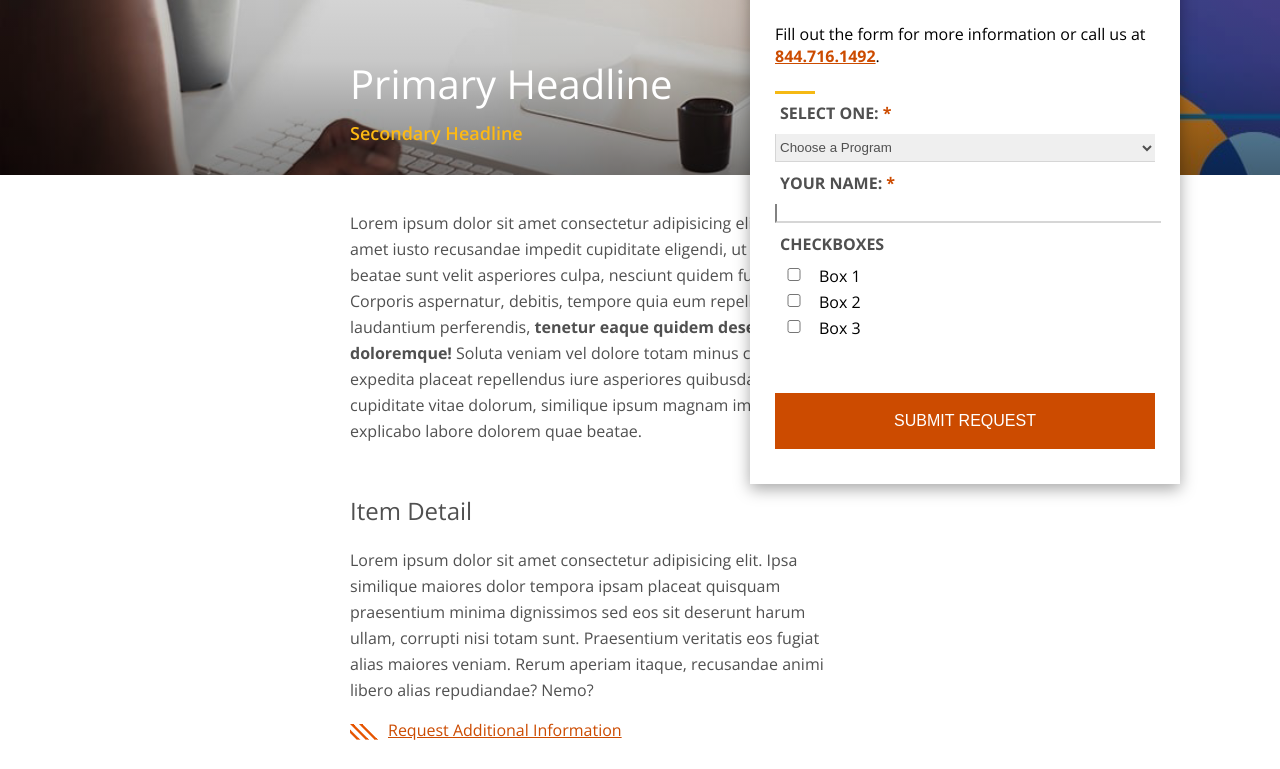
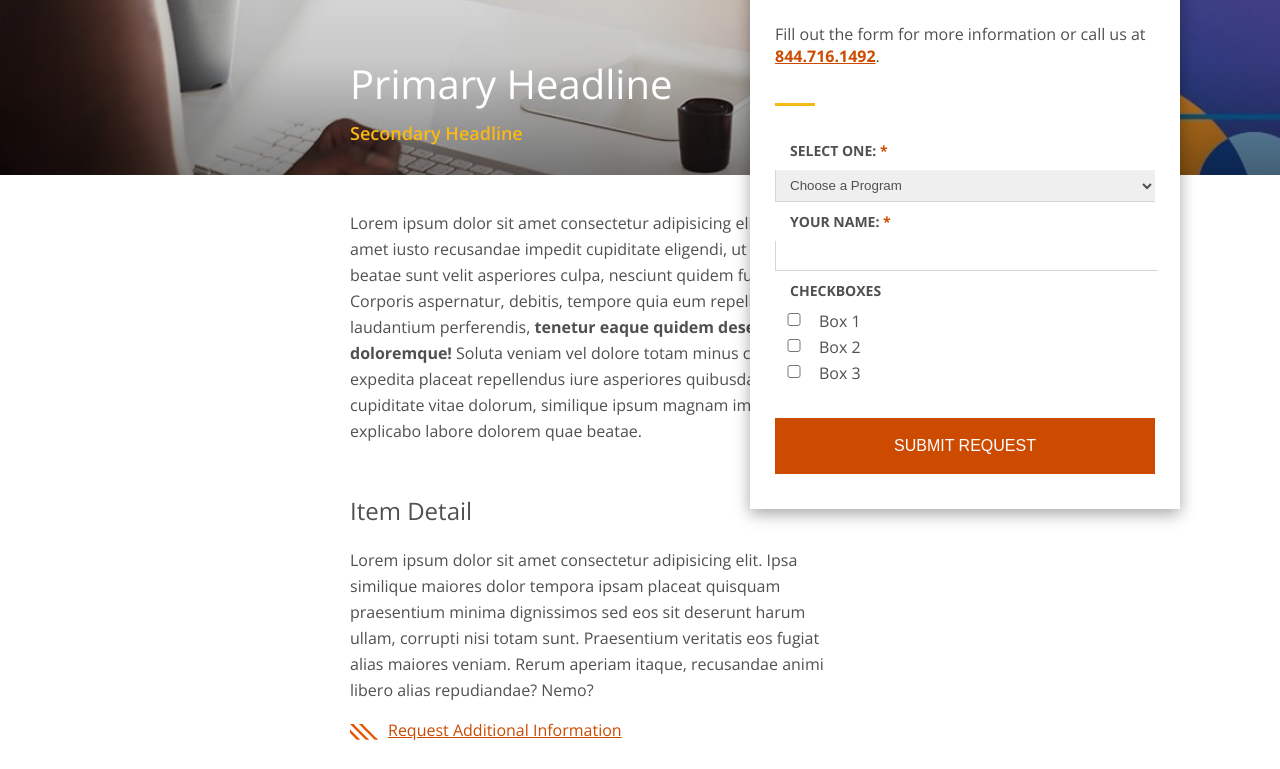
Before and after one commit to alanacalvo/full-sail-assessment, a plain HTML site: page index.html in a window 1280 px wide. Shown: the part 341-1110 px from the top of the page. Drawn offline with nearby package versions, Linux system fonts and the light colour scheme.

Commit message:
final revisions. assessment completed.

```diff
--- a/resources/css/index.css
+++ b/resources/css/index.css
@@ -8,30 +8,31 @@ header {
   display: flex;
   justify-content: space-between;
   height: 46px;
+
   @media (max-width: 390px) {
     width: 100%;
   }
 }
 
 .logo {
-  background: url('/resources/images/Logo.png');
+  background: url("/resources/images/Logo.png");
   background-repeat: no-repeat;
   width: 100%;
   margin: 10px 0 10px 350px;
 
   @media (max-width: 390px) {
-    background: url('/resources/images/Logo.png');
+    background: url("/resources/images/Logo.png");
     background-repeat: no-repeat;
     width: 60%;
     margin: 10px 0 10px 10px;
-
   }
 }
 
 .info-block {
   display: none;
+
   @media (max-width: 390px) {
-    background-color: #FDB913;
+    background-color: #fdb913;
     height: 46px;
     width: 46px;
     display: flex;
@@ -46,10 +47,11 @@ header {
 
 .background-img {
   position: relative;
-  background: url('/resources/images/header-desktop.png');
+  background: url("/resources/images/header-desktop.png");
   height: 470px;
+
   @media (max-width: 390px) {
-  background: url('/resources/images/header-mobile.png');
+    background: url("/resources/images/header-mobile.png");
     height: 220px;
   }
 }
@@ -58,6 +60,7 @@ header {
   position: absolute;
   bottom: 0;
   margin-left: 350px;
+
   @media (max-width: 390px) {
     background-color: black;
     width: 100%;
@@ -67,23 +70,27 @@ header {
     line-height: 10px;
     margin-left: 0;
   }
+
   h1 {
     font-size: 40px;
     color: white;
     font-weight: 100;
     margin-bottom: 0;
+
     @media (max-width: 390px) {
       font-size: 24px;
       margin-bottom: 20px;
       margin-top: 25px;
     }
   }
+
   h3 {
     font-weight: 600;
     font-size: 18px;
-      color: #FDB913;
+    color: #fdb913;
     margin-top: 10px;
     margin-bottom: 30px;
+
     @media (max-width: 390px) {
       color: white;
       font-size: 14px;
@@ -91,41 +98,40 @@ header {
       margin-top: 0;
     }
   }
-
 }
 
 .copy {
   margin: 35px 15px 30px 350px;
   max-width: 500px;
+
   @media (max-width: 390px) {
     margin: 35px 15px 30px 15px;
   }
+
   p {
     line-height: 26px;
     color: #505050;
     letter-spacing: 0;
-
   }
 }
 
 .details {
-  margin: 35px 15px 30px 350px;
+  margin: 35px 15px 75px 350px;
   max-width: 500px;
-  margin-bottom: 75px;
+  padding-bottom: 25px;
+
   @media (max-width: 390px) {
-
     margin: 15px;
-    background-color: #F1F1F0;
+    background-color: #f1f1f0;
     width: 360px;
-    height: 359px;
   }
 
   h1 {
     color: #505050;
     font-weight: 100;
     padding-top: 15px;
+
     @media (max-width: 390px) {
-
       margin: 15px;
     }
   }
@@ -133,17 +139,18 @@ header {
     line-height: 26px;
     color: #505050;
     letter-spacing: 0;
+
     @media (max-width: 390px) {
-
-      margin: 15px
+      margin: 15px;
     }
   }
+
   a {
-    color: #CC4B00;
+    color: #cc4b00;
     @media (max-width: 390px) {
-
       margin: 35px 15px;
     }
+
     img {
       margin-right: 10px;
       margin-bottom: -4px;
@@ -153,10 +160,12 @@ header {
 
 hr {
   display: none;
+
   @media (max-width: 390px) {
-    display:block;
+    margin-top: 40px;
+    display: block;
     width: 90%;
-    background-color:#F1F1F0;
+    background-color: #f1f1f0;
   }
 }
 
@@ -165,119 +174,139 @@ hr {
   right: 100px;
   top: 200px;
   width: 380px;
-    height: 575px;
   background-color: #ffffff;
   padding: 25px;
   box-shadow: rgba(0, 0, 0, 0.35) 0px 5px 15px;
+  color: #505050;
+
   h1 {
     font-weight: 100;
     width: 186px;
     font-size: 32px;
   }
+
   .number {
-      color:#CC4B00;
+    color: #cc4b00;
     text-decoration: underline;
     font-weight: bold;
   }
+
   @media (max-width: 390px) {
     box-shadow: unset;
     margin: 35px;
     height: 517px;
     position: unset;
     padding: unset;
+    padding-bottom: 25px;
     width: unset;
   }
+}
 
-}
 form {
   display: flex;
   flex-direction: column;
   align-items: flex-start;
 
-
   hr {
     display: block;
     width: 40px;
     margin-left: 0;
-      background-color: #F5B914;
+    background-color: #f5b914;
     height: 3px;
     border: none;
+    margin: 20px 0 35px 0;
+
+    @media (max-width: 390px) {
+      margin: 20px 0 30px 0;
     }
+  }
+
   label {
     font-weight: bold;
     color: #505050;
     margin-bottom: 10px;
-      padding-left: 5px;
+    padding-left: 15px;
+    font-size: 14px;
+
     span {
-        color:#CC4B00;
+      color: #cc4b00;
     }
   }
+
   select {
     width: 100%;
-      height: 28px;
     color: #505050;
-
-      border-color: #D6D6D6;
-      /* color: #F5B914; */
+    border-color: #d6d6d6;
     margin-bottom: 10px;
     border-right: none;
     border-top: none;
-    }
+    padding: 7px 10px;
   }
 
   input {
     margin-bottom: 10px;
-    width: 100%;
-    border-color: #D6D6D6;
+    width: calc(100% - 30px);
+    border-color: #d6d6d6;
+    border-left: 1px solid #d6d6d6;
+    border-bottom: 1px solid #d6d6d6;
     border-right: none;
     border-top: none;
+    outline: none;
+    padding: 7px 16px;
   }
-
 
   .checkboxes {
     display: flex;
     align-items: flex-start;
     width: 100%;
     flex-direction: column;
-  margin-bottom: 50px;
+    margin-bottom: 30px;
   }
+
   .box {
     display: flex;
     width: 100%;
+
     input {
       margin-right: 10px;
       width: 30px;
     }
+
+    input:checked {
+      background-color: #f5b914;
     }
+  }
+
   .submit {
-  background-color: #CC4B00;
+    background-color: #cc4b00;
     height: 56px;
     width: 100%;
     border: none;
     color: #ffffff;
     font-size: 16px;
   }
+}
+
 footer {
-height: 480px;
-
   width: 100%;
+  height: 475px;
   background-color: #505050;
   display: flex;
   justify-content: flex-start;
   align-items: center;
   flex-direction: column;
+
   @media (max-width: 390px) {
     height: 665px;
+  }
 
-}
   hr {
     display: block;
     width: 95%;
-    border: .5px solid #626262;
+    border: 0.5px solid #626262;
+  }
 }
 
-
-}
 .footer-images {
   display: flex;
   justify-content: center;
@@ -286,19 +315,17 @@ flex-direction: column;
   padding-bottom: 10px;
 
   .footer-logo {
-
     margin-top: 40px;
 
     @media (max-width: 390px) {
-
       width: 70%;
     }
+  }
 
-  }
   .dream {
     margin-top: 20px;
+
     @media (max-width: 390px) {
-
       width: 100%;
     }
   }
@@ -306,23 +333,25 @@ flex-direction: column;
 
 .footer-copy {
   text-align: center;
-  margin: 20px 20px;
+  margin: 10px 20px;
   display: flex;
   justify-content: space-evenly;
   flex-direction: column;
   line-height: 20px;
+
   p {
     font-size: 12px;
     color: #ffffff;
     margin-bottom: 0;
   }
 }
+
 .copyright {
   font-size: 11px;
   text-align: center;
   height: 70px;
   width: 100%;
-  color: #D6D6D6;
+  color: #d6d6d6;
   background-color: #454545;
   display: flex;
   align-items: center;
```
Also changed, not shown: index.html (+0 -3 lines). Lines whose indentation alone changed are shown as unchanged.
